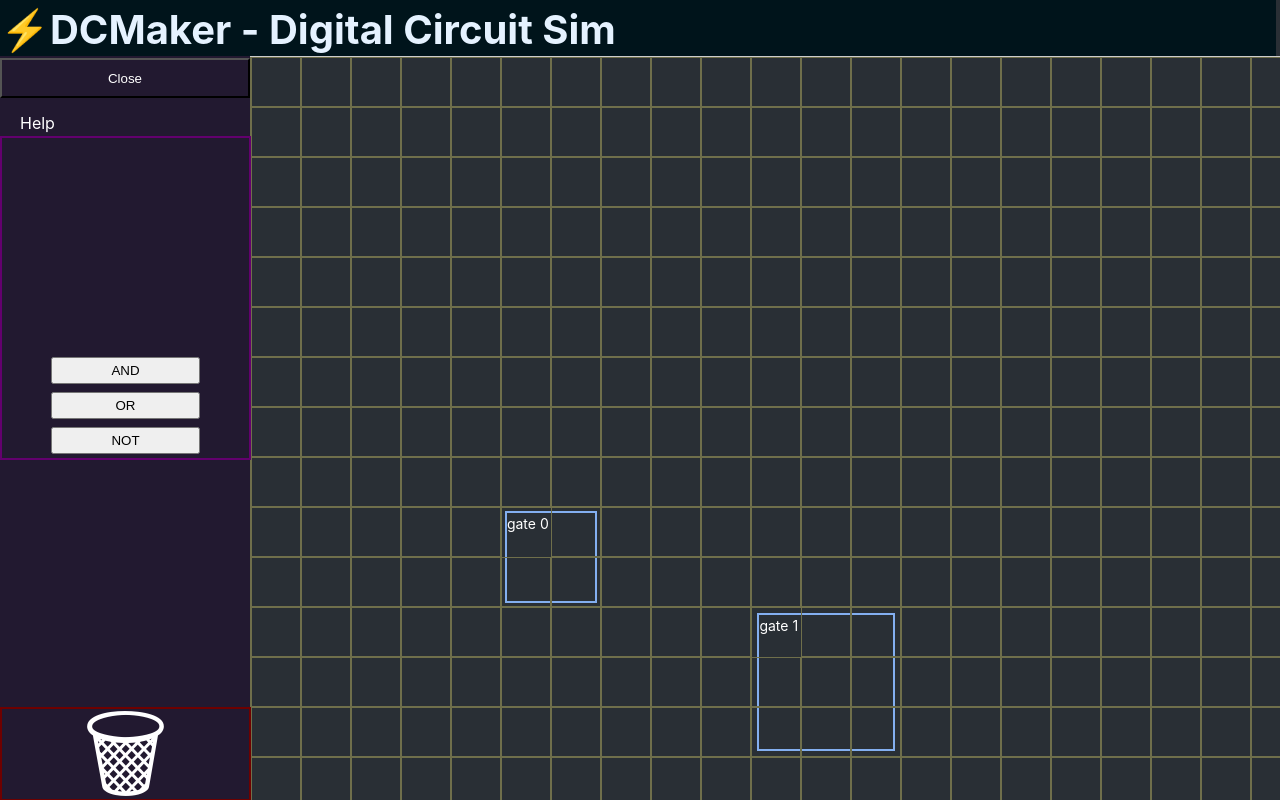
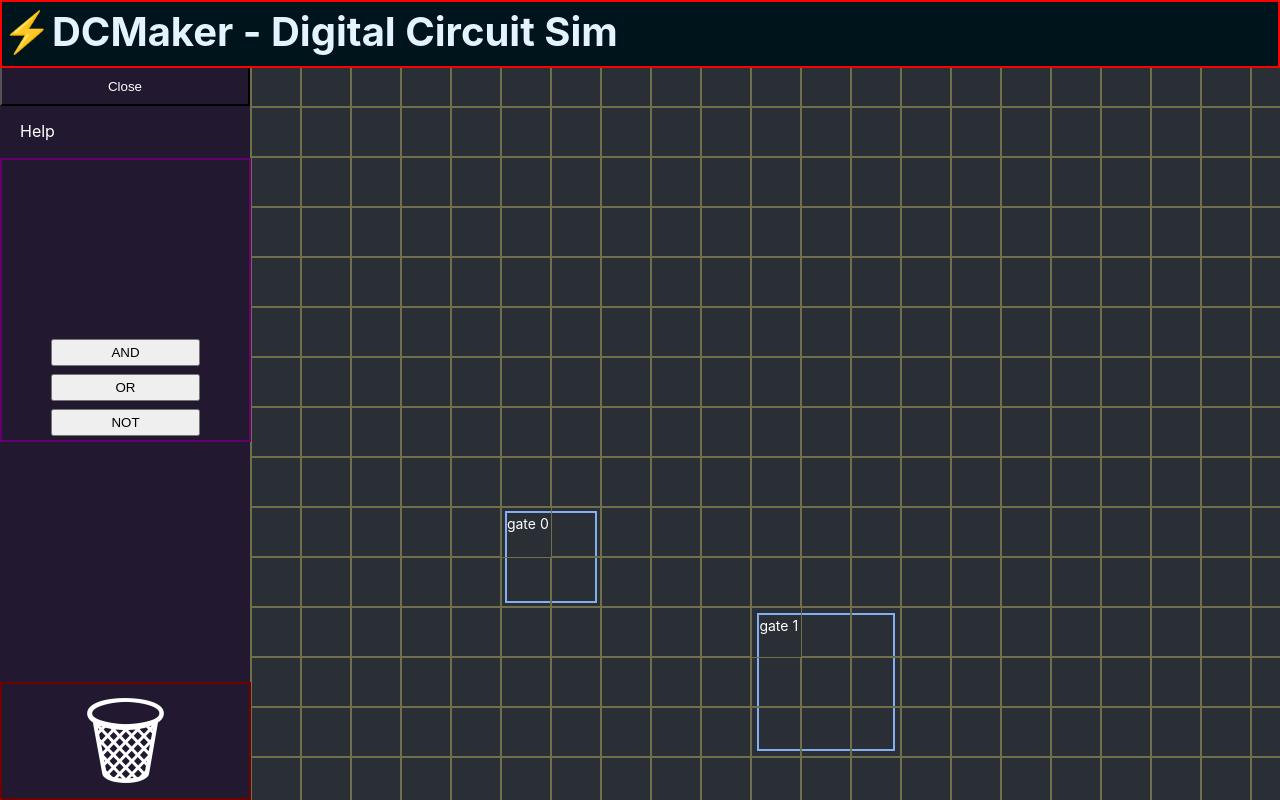
Before and after one commit to easoncchou/DCMaker, a React (Vite) app in the folder frontend/my-vite-app/: page / in a window 1280 px wide. Built offline with nearby package versions, Linux system fonts and the light colour scheme.

Commit message:
fixed styling for smaller screens

```diff
--- a/frontend/my-vite-app/src/styles/Bin.css
+++ b/frontend/my-vite-app/src/styles/Bin.css
@@ -1,8 +1,8 @@
 .bin {
     position: fixed;
-    top: 88.4vh;
+    bottom: 0px;
     left: 0;
-    height: 11%;
+    height: 14%;
     width: 247px;
     padding: 0 0 2px 0;
     background-color: #221930;
--- a/frontend/my-vite-app/src/styles/Factory.css
+++ b/frontend/my-vite-app/src/styles/Factory.css
@@ -1,8 +1,8 @@
 .factory {
     position: fixed;
-    top: 17vh;
+    top: 158px;
     left: 0;
-    height: 40%; /* Default height when open */
+    height: 280px; /* Default height when open */
     width: 247px; /* Default width when open */
     padding: 0; /* Avoid extra padding issues */
     background-color: #221930;
--- a/frontend/my-vite-app/src/styles/Header.css
+++ b/frontend/my-vite-app/src/styles/Header.css
@@ -5,13 +5,13 @@ header {
 
 h1 {
     position: absolute;
-    height: 7vh;
+    height: 64px;
     width: 99.7vw;
     margin: 0;
     padding: 0 0 0 0;
     font-size: 2.5em;
     line-height: 1.5;
-    /* border: 2px solid red; */
+    border: 2px solid red;
     background-color: #00141b;
     z-index: 2;
 }
--- a/frontend/my-vite-app/src/styles/Sidebar.css
+++ b/frontend/my-vite-app/src/styles/Sidebar.css
@@ -1,7 +1,7 @@
 /* Sidebar container */
 .sidebar {
     position: fixed;
-    top: 7vh;
+    top: 64px;
     left: 0;
     height: 100%;
     width: 250px;
@@ -20,6 +20,7 @@
 /* Sidebar menu items */
 .sidebar .menu {
     margin-top: 40px;
+    height: 48px;
 }
 
 .sidebar .menu a {
```
